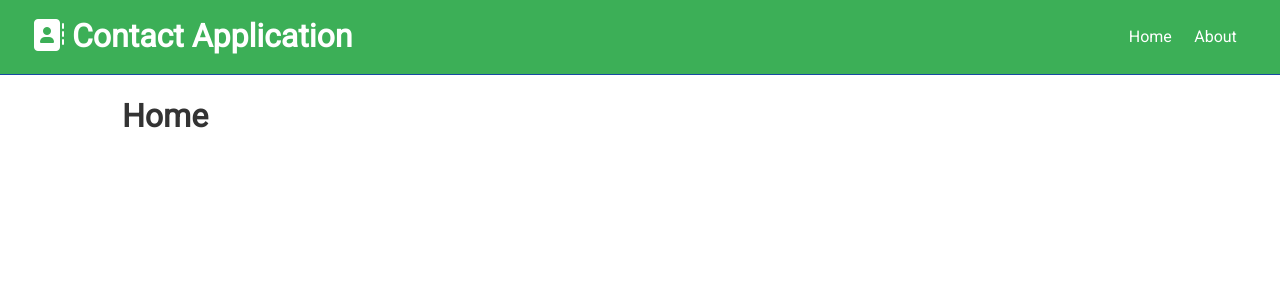
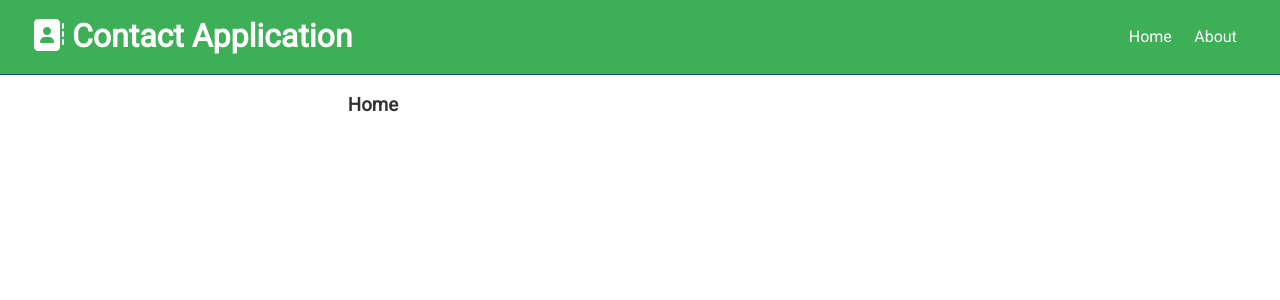
Before and after one commit to amusta05/Contact-Application, a React (Create React App) app in the folder client/: page / in a window 1280 px wide. Shown: the top 300 px of the page. Built offline with nearby package versions, Linux system fonts and the light colour scheme.

Commit message:
fixed bug for speeling children right

```diff
--- a/client/src/App.js
+++ b/client/src/App.js
@@ -7,7 +7,7 @@ import About from './components/pages/About'
 import ContactState from './context/contact/ContactState';
 const App = () => {
   return (
-  // <ContactState>
+   <ContactState>
         <Router>
           <Fragment>
             <Navbar/>
@@ -15,15 +15,13 @@ const App = () => {
               <Switch>
                 <Route exact path='/' component ={Home}/>
                 <Route exact path='/about' component ={About}/>
-                {/* <Route exact path='/' component ={Home}/>
-                <Route exact path='/' component ={Home}/> */}
 
               </Switch>
             </div>
           </Fragment>
 
-
         </Router>
+       </ContactState>
 
   );
 }
--- a/client/src/components/pages/Home.js
+++ b/client/src/components/pages/Home.js
@@ -1,10 +1,10 @@
 import React from 'react'
-
+//import Contacts from '../contacts/Contacts';
 const Home = () => {
     return (
-        <div>
-            <h1>Home</h1>
+        <div className="grid-2">
+            <h3>Home</h3>
         </div>
     )
 }
-export default Home
+export default Home;
--- a/client/src/context/contact/ContactState.js
+++ b/client/src/context/contact/ContactState.js
@@ -2,15 +2,15 @@ import React,{useReducer } from 'react';
 import uuid from 'uuid';
 import ContactContext from './contactContext';
 import contactReducer from './contactReducer';
-import {
-    ADD_CONTACT,
-    DELETE_CONTACT,
-    SET_CURRENT,
-    CLEAR_CURRENT,
-    UPDATE_CONTACT,
-    FILTER_CONTACT,
-    CLEAR_FILTER
-} from '../types'
+// import {
+//     ADD_CONTACT,
+//     DELETE_CONTACT,
+//     SET_CURRENT,
+//     CLEAR_CURRENT,
+//     UPDATE_CONTACT,
+//     FILTER_CONTACT,
+//     CLEAR_FILTER
+// } from '../types'
 
 const ContactState = props => {
     // dummy  data
@@ -58,12 +58,12 @@ const ContactState = props => {
     // Clear Filter
     return (
         <ContactContext.Provider value={{
-                contacts: state.contacts
+            contacts:state.contacts
         }}>
-            {props.chilren}
+           {props.children}
 
         </ContactContext.Provider>
 
     );
-};
+}
 export default ContactState;
```
Also changed, not shown: client/src/components/contacts/ContactItem.js (added, +13 -0 lines), client/src/components/contacts/Contacts.js (added), 1 other file (tests, documents, lock files or other folders).
